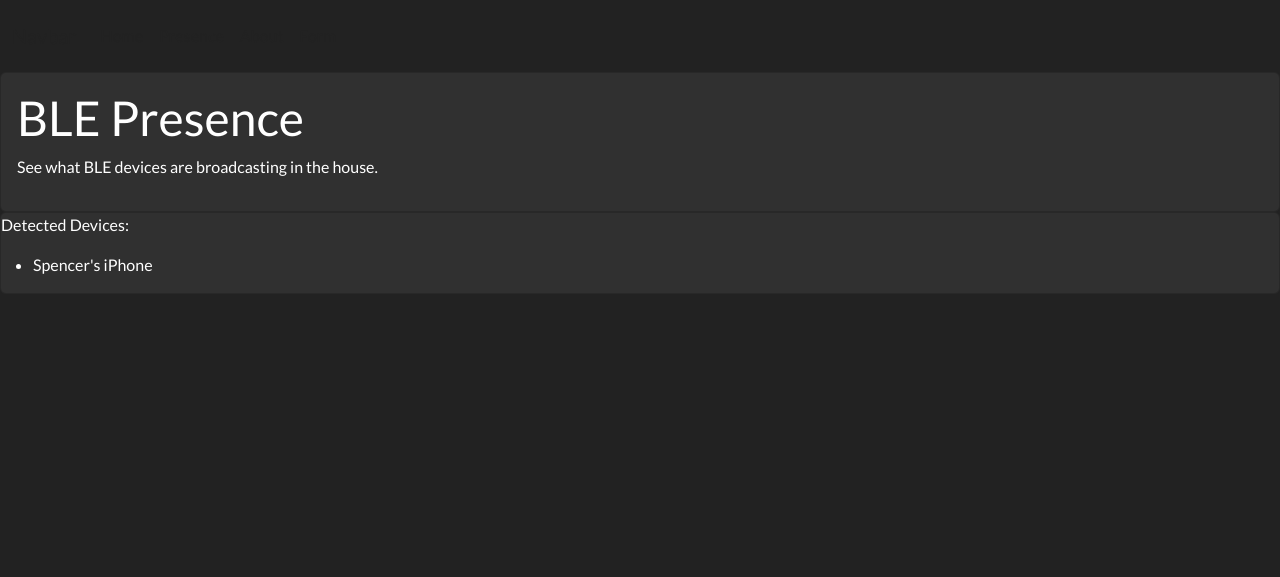
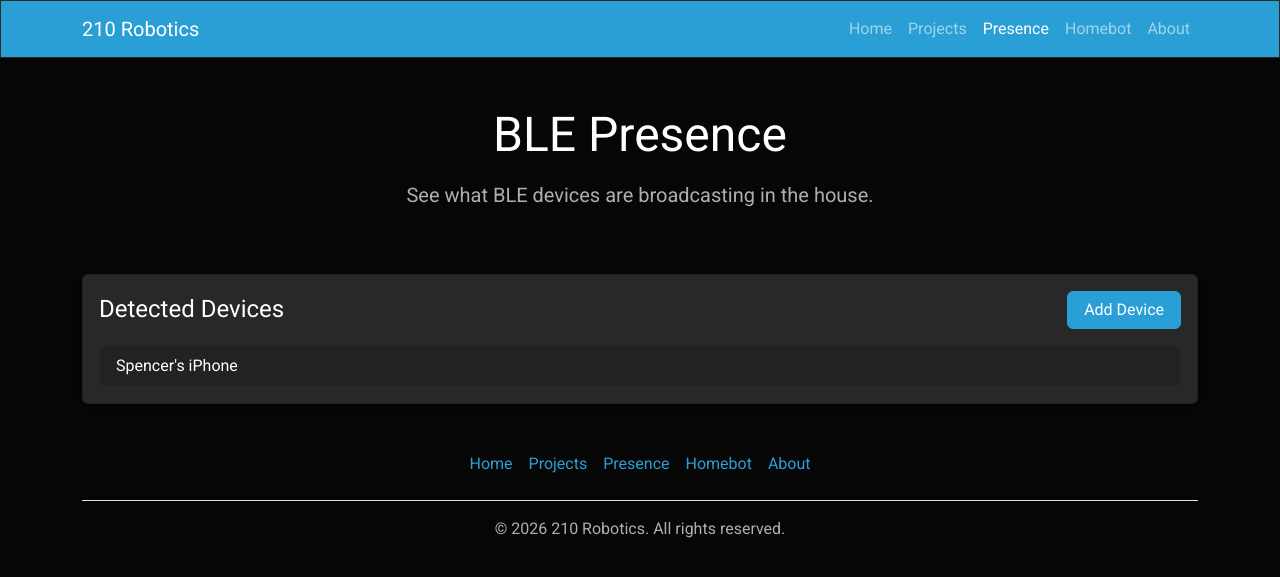
Before and after one commit to sstovall29/Homeserver, a Flask app: page /ble_presence in a window 1280 px wide. Shown: the top 577 px of the page. Run offline with Flask 3, Linux system fonts and the light colour scheme; some libraries are stand-ins or nearby versions.

Commit message:
Clean up template style and pages

```diff
--- a/app/routes/pages.py
+++ b/app/routes/pages.py
@@ -10,9 +10,19 @@ def home():
 def about():
     return render_template("about.html")
 
+@pages_bp.route("/projects")
+def projects():
+    return render_template("projects.html")
+
+@pages_bp.route("/homebot")
+def homebot():
+    return render_template("homebot.html")
+
 @pages_bp.route("/ble_presence")
 def ble_presence():
     return render_template("ble_presence.html")
+
+
 
 @pages_bp.route("/form")
 def form():
--- a/app/templates/base.html
+++ b/app/templates/base.html
@@ -5,39 +5,146 @@
     <link href="{{ url_for('static', filename='style.css') }}" rel="stylesheet">
     <!-- Bootstrap CSS -->
     <link
-    href="https://cdn.jsdelivr.net/npm/bootswatch@5.3.2/dist/darkly/bootstrap.min.css"
+    href="https://cdn.jsdelivr.net/npm/bootswatch@5.3.2/dist/cyborg/bootstrap.min.css"
     rel="stylesheet">
   </head>
   <body>
   <header>
-      <nav class="navbar navbar-expand-lg bg-body-tertiary">
-        <div class="container-fluid">
-          <a class="navbar-brand" href="#">Navbar</a>
-          <button class="navbar-toggler" type="button" data-bs-toggle="collapse" data-bs-target="#navbarNav" aria-controls="navbarNav" aria-expanded="false" aria-label="Toggle navigation">
+    <nav class="navbar navbar-expand-lg navbar-dark bg-primary">
+      <div class="container">
+
+        <!-- Brand -->
+        <a class="navbar-brand d-flex align-items-center" href="{{ url_for('pages.home') }}">
+          <!-- <img
+            class="light-img"
+            src="{{ url_for('static', filename='images/light_on.png') }}"
+            alt="210 Robotics Logo"
+            style="height: 40px; width: auto; margin-right: 10px;"
+          > -->
+          210 Robotics
+        </a>
+
+        <!-- Mobile menu button -->
+        <button
+          class="navbar-toggler"
+          type="button"
+          data-bs-toggle="collapse"
+          data-bs-target="#navbarNav"
+          aria-controls="navbarNav"
+          aria-expanded="false"
+          aria-label="Toggle navigation"
+        >
           <span class="navbar-toggler-icon"></span>
         </button>
+
+        <!-- Navigation -->
         <div class="collapse navbar-collapse" id="navbarNav">
-            <ul class="navbar-nav">
+          <ul class="navbar-nav ms-auto">
+
             <li class="nav-item">
-                <a class="nav-link active" aria-current="page" href="{{ url_for('pages.home') }}">Home</a>
+              <a
+                class="nav-link {% if request.endpoint == 'pages.home' %}active{% endif %}"
+                href="{{ url_for('pages.home') }}"
+                {% if request.endpoint == 'pages.home' %}aria-current="page"{% endif %}
+              >
+                Home
+              </a>
             </li>
+
             <li class="nav-item">
-                <a class="nav-link" href="{{ url_for('pages.ble_presence') }}">Presence</a>
+              <a
+                class="nav-link {% if request.endpoint == 'pages.projects' %}active{% endif %}"
+                href="{{ url_for('pages.projects') }}"
+                {% if request.endpoint == 'pages.projects' %}aria-current="page"{% endif %}
+              >
+                Projects
+              </a>
             </li>
+
             <li class="nav-item">
-                <a class="nav-link" href="{{ url_for('pages.about') }}">About</a>
+              <a
+                class="nav-link {% if request.endpoint == 'pages.ble_presence' %}active{% endif %}"
+                href="{{ url_for('pages.ble_presence') }}"
+                {% if request.endpoint == 'pages.ble_presence' %}aria-current="page"{% endif %}
+              >
+                Presence
+              </a>
             </li>
+
             <li class="nav-item">
-                <a class="nav-link" href="{{ url_for('pages.form') }}">Form</a>
+              <a
+                class="nav-link {% if request.endpoint == 'pages.homebot' %}active{% endif %}"
+                href="{{ url_for('pages.homebot') }}"
+                {% if request.endpoint == 'pages.homebot' %}aria-current="page"{% endif %}
+              >
+                Homebot
+              </a>
             </li>
+
+            <li class="nav-item">
+              <a
+                class="nav-link {% if request.endpoint == 'pages.about' %}active{% endif %}"
+                href="{{ url_for('pages.about') }}"
+                {% if request.endpoint == 'pages.about' %}aria-current="page"{% endif %}
+              >
+                About
+              </a>
+            </li>
+
           </ul>
         </div>
+
       </div>
     </nav>
   </header>
+
     <main>
       {% block content %}{% endblock %}
     </main>
+
+    <div class="container">
+      <footer class="py-3 my-4">
+
+        <ul class="nav justify-content-center border-bottom pb-3 mb-3">
+
+          <li class="nav-item">
+            <a href="{{ url_for('pages.home') }}" class="nav-link px-2 text-body-secondary">
+              Home
+            </a>
+          </li>
+
+          <li class="nav-item">
+            <a href="{{ url_for('pages.projects') }}" class="nav-link px-2 text-body-secondary">
+              Projects
+            </a>
+          </li>
+
+          <li class="nav-item">
+            <a href="{{ url_for('pages.ble_presence') }}" class="nav-link px-2 text-body-secondary">
+              Presence
+            </a>
+          </li>
+
+          <li class="nav-item">
+            <a href="{{ url_for('pages.homebot') }}" class="nav-link px-2 text-body-secondary">
+              Homebot
+            </a>
+          </li>
+
+          <li class="nav-item">
+            <a href="{{ url_for('pages.about') }}" class="nav-link px-2 text-body-secondary">
+              About
+            </a>
+          </li>
+
+        </ul>
+
+        <p class="text-center text-body-secondary">
+          © 2026 210 Robotics. All rights reserved.
+        </p>
+
+      </footer>
+    </div>
 
     </div>
       {% if USE_SOCKETIO %}
--- a/app/templates/ble_presence.html
+++ b/app/templates/ble_presence.html
@@ -3,23 +3,36 @@
 {% block title %}Presence{% endblock %}
 {% block content %}
 
-<div class="card">
-  <div class="card-body">
-    <h1>BLE Presence</h1>
-    <p>See what BLE devices are broadcasting in the house.</p>
+<div class=" text-light py-5">
+  <div class="container text-center">
+    <h2 class="mb-3">BLE Presence</h2>
+    <p class="lead mx-auto text-dark" style="max-width: 700px;">
+      See what BLE devices are broadcasting in the house.
+    </p>
   </div>
 </div>
 
-<div class="card">
-  <p>
-    Detected Devices:
-  </p>
-  <ul>
-    <li>Spencer's iPhone</li>
-  </ul>
+
+<div class="container">
+  <div class="card shadow-sm">
+    <div class="card-body">
+      <div class="d-flex justify-content-between align-items-center mb-3">
+        <h5 class="card-title mb-0">Detected Devices</h5>
+
+        <button type="button" class="btn btn-primary">
+          Add Device
+        </button>
+      </div>
+
+      <ul class="list-group">
+        <li class="list-group-item">
+          Spencer's iPhone
+        </li>
+      </ul>
+    </div>
+  </div>
 </div>
 
 
 
-
 {% endblock %}
--- a/config.py
+++ b/config.py
@@ -2,4 +2,4 @@ class Config:
     SECRET_KEY = "dev"
     USE_SOCKETIO = True
     SOCKETIO_ASYNC_MODE = "threading"
-    APP_NAME = "Flask Template"
+    APP_NAME = "Homeserver"
--- a/run.py
+++ b/run.py
@@ -5,6 +5,21 @@ app = create_app()
 
 if __name__ == "__main__":
     if app.config["USE_SOCKETIO"]:
-        socketio.run(app, debug=True)
+        socketio.run(app, debug=True, allow_unsafe_werkzeug=True)
+        # socketio.run(
+        #     app,
+        #     host="0.0.0.0",
+        #     port=5000,
+        #     debug=True,
+        #     allow_unsafe_werkzeug=True
+        # )
     else:
-        app.run(debug=True)
+        # To run locally
+        # app.run(debug=True)
+
+        # To push to public port 5000
+        app.run(
+            host="0.0.0.0",
+            port=5000,
+            debug=True
+        )
```
Also changed, not shown: app/templates/home.html (+20 -4 lines), app/templates/homebot.html (added, +15 -0 lines), app/templates/projects.html (added, +15 -0 lines), 2 other files. Lines whose indentation alone changed are shown as unchanged.
